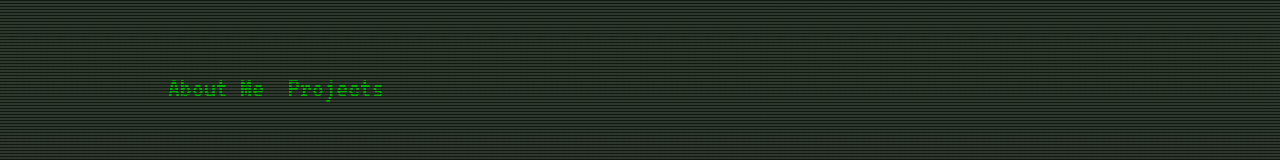
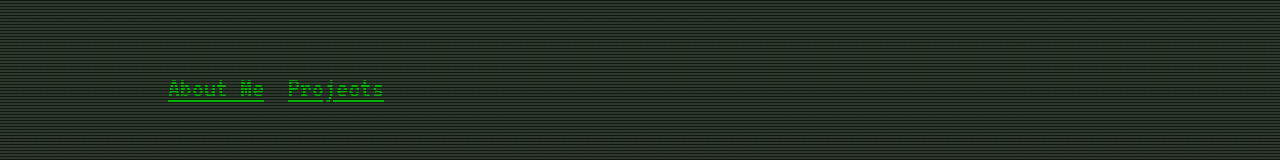
Before and after one commit to GrewHD/my-portfolio, a React (Create React App) app: page / in a window 1280 px wide. Shown: the part 234-394 px from the top of the page. Built offline with nearby package versions, Linux system fonts and the light colour scheme.

Commit message:
fix: make minor improvements

```diff
--- a/src/App.css
+++ b/src/App.css
@@ -273,7 +273,7 @@ body * {
 
 .input {
   position: relative;
-  cursor: pointer;
+  cursor: text;
   font-family: "VT323", monospace;
   z-index: 10;
   padding: 8px 8px 0 5px;
--- a/src/pages/AboutMePage.tsx
+++ b/src/pages/AboutMePage.tsx
@@ -1,8 +1,8 @@
 export default function AboutMePage() {
     return (
-        <div className='content'>
+        <div className='content mt-16'>
             <div className="max-w-[250px]">
-                <img src="./portrait.png" />
+                <img alt="My picture" src="./portrait.png" />
             </div>
 
             <div className="text-3xl">
--- a/src/pages/HomePage.tsx
+++ b/src/pages/HomePage.tsx
@@ -2,7 +2,6 @@ import { TypeAnimation } from "react-type-animation"
 
 import emailjs from '@emailjs/browser';
 import { FormEvent, useRef } from "react";
-import { Link } from "react-router-dom";
 
 const ContactUs = () => {
     const form = useRef<HTMLFormElement>(null);
@@ -79,9 +78,9 @@ export default function HomePage() {
                     </h4>
                 </div>
             </header>
-            <nav className="flex gap-6 text-3xl [a>&]:hover:text-white">
-                <a href='/about-me'>About Me</a>
-                <a href="/projects">Projects</a>
+            <nav className="flex gap-6 text-3xl">
+                <a href='/about-me' className="underline hover:text-white">About Me</a>
+                <a href='/projects' className="underline hover:text-white">Projects</a>
             </nav>
             <TypeAnimation
                 style={{ fontSize: '30px' }}
@@ -107,7 +106,7 @@ export default function HomePage() {
                 repeat={1}
             />
             <div className='contactsBlock'>
-                <a href='mailto:vitohin.nikitaa@gmail.com' target='_blank' rel='noreferrer'>mykyta.vitokhin@gmail.com</a>
+                <a href='mailto:mykyta.vitokhin@gmail.com' target='_blank' rel='noreferrer'>mykyta.vitokhin@gmail.com</a>
                 <a href='https://www.linkedin.com/in/mykyta-vitokhin/' target='_blank' rel='noreferrer'>linkedin.com/in/mykyta-vitokhin</a>
             </div>
             <ContactUs />
```
Also changed, not shown: 1 other file (tests, documents, lock files or other folders).
